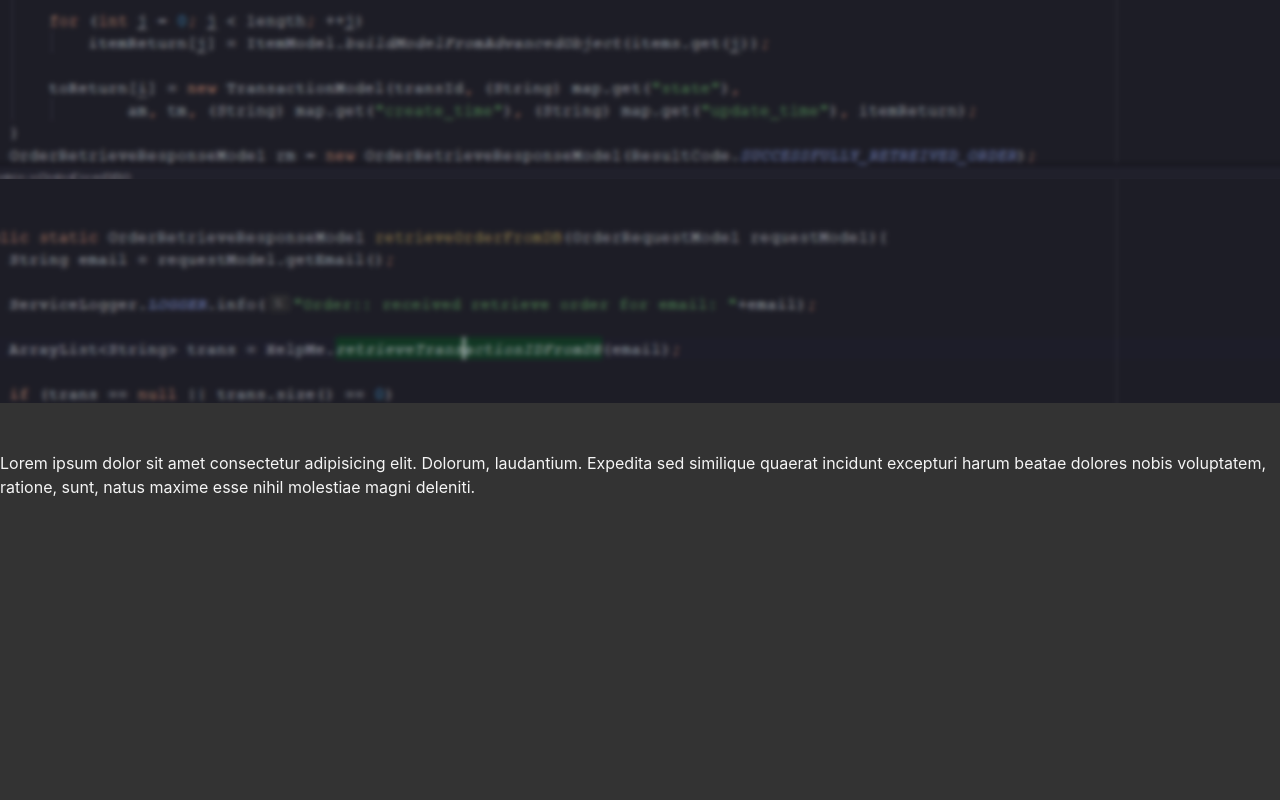
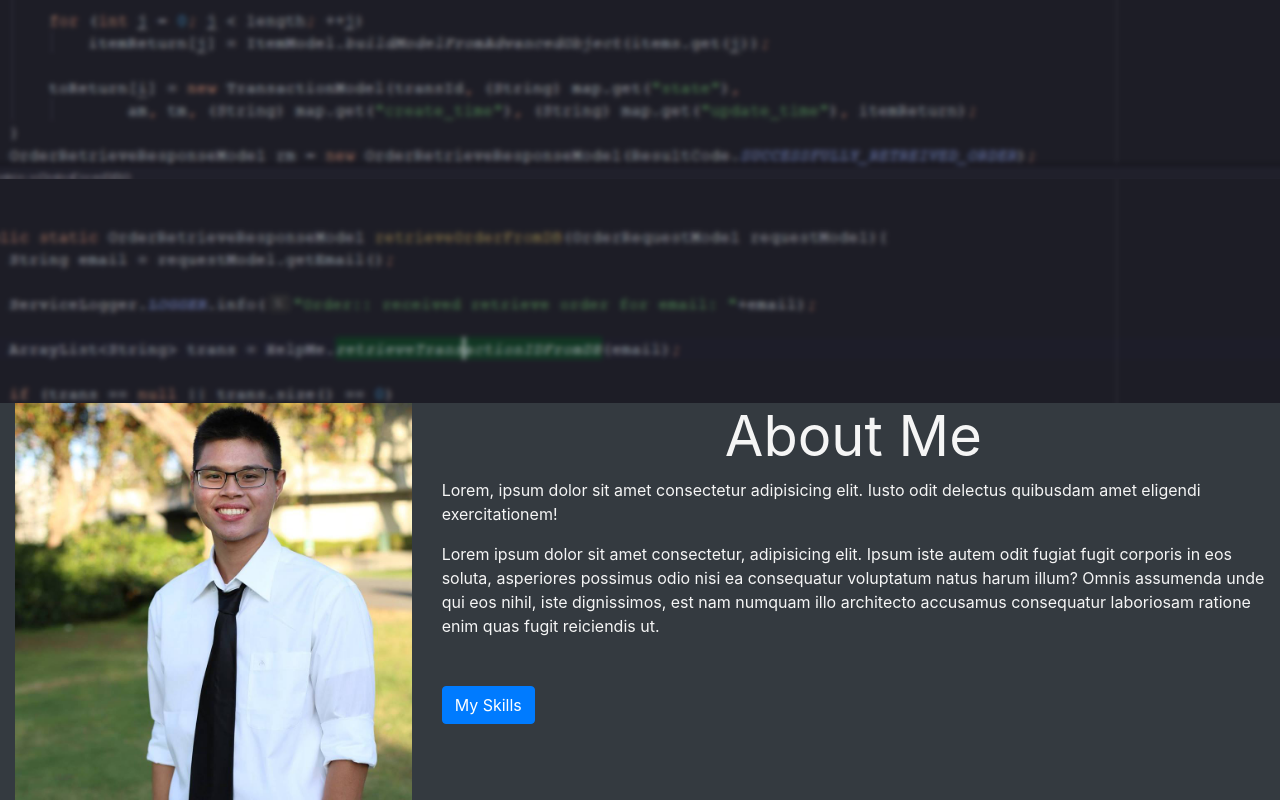
Before and after one commit to emmohac/AdvancedPS, a plain HTML site: page index.html in a window 1280 px wide. Shown: the part 621-1421 px from the top of the page. Before the commit the page ends 1184 px from the top, so only its background shows below. Drawn offline with nearby package versions, Linux system fonts and the light colour scheme.

Commit message:
Modifying about me section

```diff
--- a/index.html
+++ b/index.html
@@ -59,10 +59,42 @@
     </header>
 
     <!-- About Me-->
-    <section class="py-5" id="about">
-        <p>Lorem ipsum dolor sit amet consectetur adipisicing elit. Dolorum, laudantium. Expedita sed similique quaerat
-            incidunt excepturi harum beatae dolores nobis voluptatem, ratione, sunt, natus maxime esse nihil molestiae
-            magni deleniti.</p>
+    <section class="bg-dark" id="about">
+        <div class="container-fluid">
+            <div class="row">
+                <div class="col-md-4">
+                    <img src="image/myself.jpg" class="img-fluid">
+                </div>
+                <div class="col-md-8">
+                    <h2 class=" display-4 text-center"><strong>About Me</strong></h2>
+                    <p>Lorem, ipsum dolor sit amet consectetur adipisicing elit. Iusto odit delectus quibusdam amet
+                        eligendi exercitationem!</p>
+                    <p>Lorem ipsum dolor sit amet consectetur, adipisicing elit. Ipsum iste autem odit fugiat fugit
+                        corporis in eos soluta, asperiores possimus odio nisi ea consequatur voluptatum natus harum
+                        illum? Omnis assumenda unde qui eos nihil, iste dignissimos, est nam numquam illo architecto
+                        accusamus consequatur laboriosam ratione enim quas fugit reiciendis ut.</p>
+
+                    <button class="btn btn-primary d-block mt-5 mb-3" data-toggle="collapse" data-target="#skills">My
+                        Skills</button>
+                    <div class="collapse mb-3" id="skills">
+                        <div class="card">
+                            <div class="card-body text-muted">
+                                C++
+                                <div class="progress">
+                                    <div class="progress-bar progress-bar-striped progress-bar-animated"
+                                        style="width: 70%;"></div>
+                                </div>
+                                Java
+                                <div class="progress">
+                                    <div class="progress-bar bg-info progress-bar-striped progress-bar-animated"
+                                        style="width: 50%;"></div>
+                                </div>
+                            </div>
+                        </div>
+                    </div>
+                </div>
+            </div>
+        </div>
     </section>
 
     <!-- Optional JavaScript -->
--- a/style.css
+++ b/style.css
@@ -10,10 +10,6 @@
     padding-top: 150px;
 }
 
-/* .navbar {
-    opacity: 0.8;
-} */
-
 body {
     background: #333;
     color: whitesmoke;
```
Also changed, not shown: image/myself.jpg (added).
